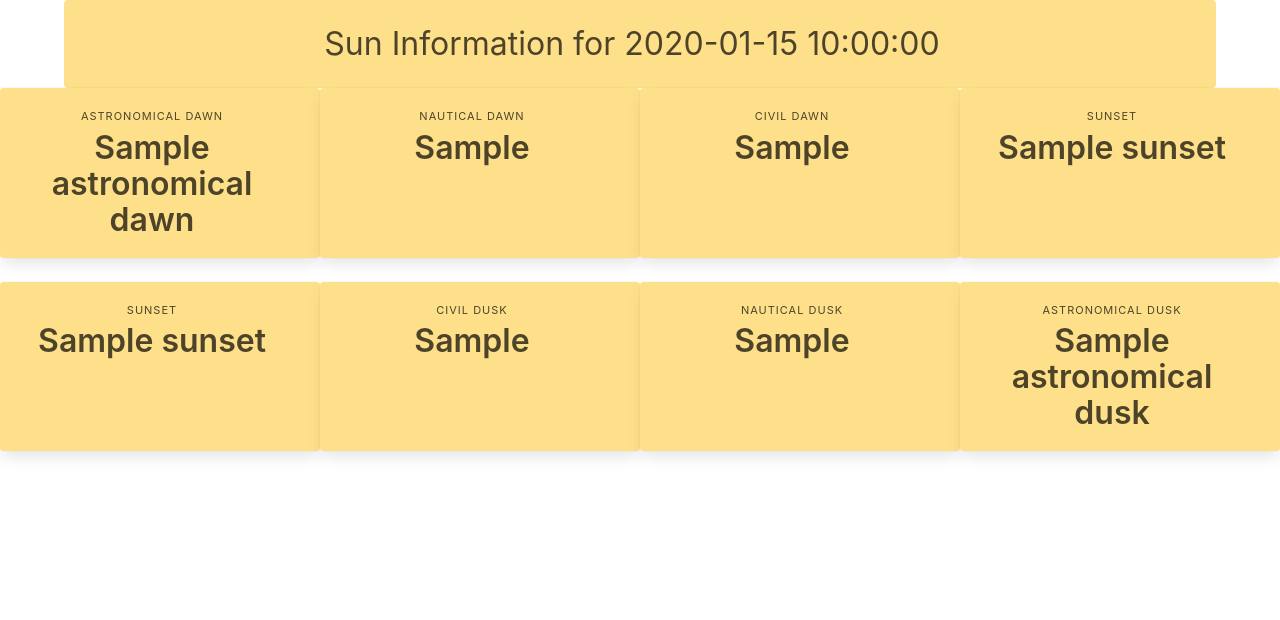
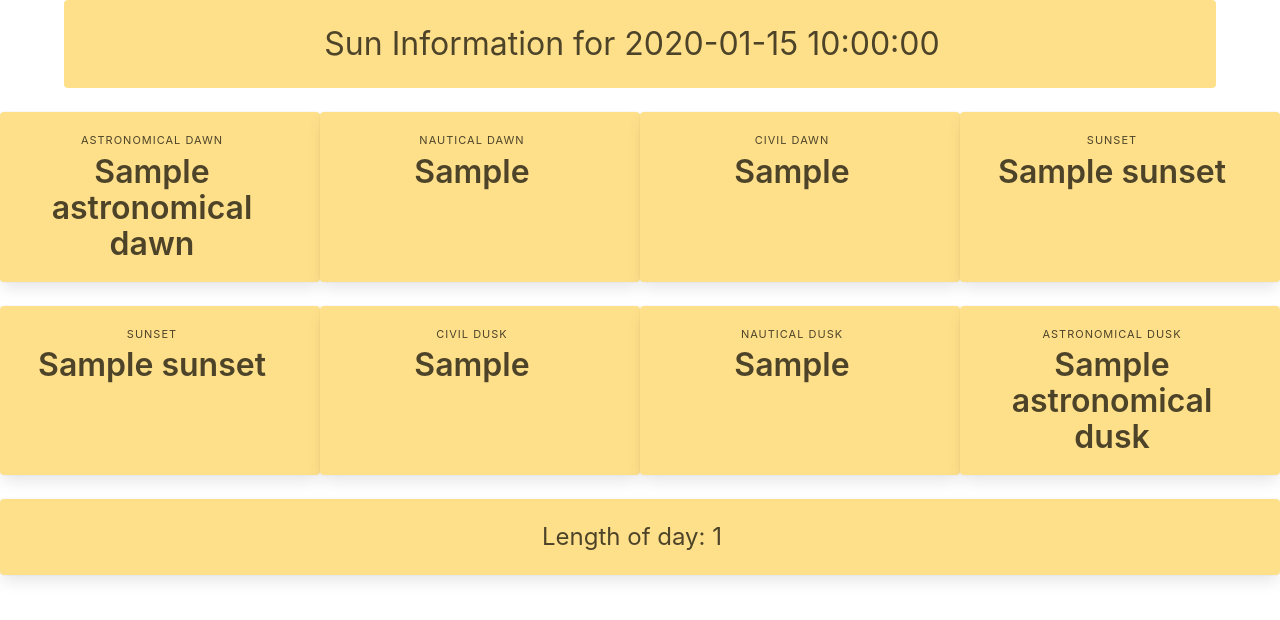
Before and after one commit to mareuter/helios, a FastAPI app: template app/templates/day_information.html in a window 1280 px wide. Shown: the top 620 px of the page. Run offline with FastAPI, Linux system fonts and the light colour scheme; the template is opened without the code that fills it: most values are stand-ins (such as "Sample title", 1, 10 or a date in 2020).

Commit message:
Add day length.

```diff
--- a/app/main.py
+++ b/app/main.py
@@ -16,7 +16,7 @@ from fastapi.templating import Jinja2Templates
 from pydantic import BaseModel
 
 from .exceptions import BadTimezone
-from .formatters import date_format, time_format
+from .formatters import date_format, day_length_format, time_format
 from .helios import Helios
 
 app = FastAPI()
@@ -105,7 +105,13 @@ async def day_information(
             detail=f"Bad time zone given: {tz}",
         )
     output = {k.replace(" ", "_").lower(): time_format(v) for k, v in st.items()}
+    day_length = st["Sunset"] - st["Sunrise"]
     return templates.TemplateResponse(
         "day_information.html",
-        {"request": request, "date": date_format(localtime), **output},
+        {
+            "request": request,
+            "date": date_format(localtime),
+            **output,
+            "day_length": day_length_format(day_length),
+        },
     )
--- a/app/templates/day_information.html
+++ b/app/templates/day_information.html
@@ -5,18 +5,21 @@
 -->
 <!DOCTYPE html>
 <html>
+
 <head>
   <meta charset="utf-8">
   <meta name="viewport" content="width=device-width, initial-scale=1">
   <title>Hello Bulma!</title>
   <link rel="stylesheet" href="{{ url_for('static', path='/css/bulma.min.css') }}">
 </head>
+
 <body>
   <div class="container">
     <div class="notification is-warning has-text-centered is-size-3">
       Sun Information for {{ date }}
     </div>
   </div>
+  <div class="block"></div>
   <div class="tile is-ancestor">
     <div class="tile is-vertical">
       <div class="tile is-parent">
@@ -67,7 +70,13 @@
           </div>
         </div>
       </div>
+      <div class="tile is-parent">
+        <div class="tile is-12 is-child box has-text-centered notification is-warning">
+          <p class="is-size-4">Length of day: {{ day_length }}</p>
+        </div>
+      </div>
     </div>
   </div>
 </body>
+
 </html>
```
Also changed, not shown: app/formatters.py (+19 -0 lines), tests/test_formatters.py (+7 -1 lines). Lines whose indentation alone changed are shown as unchanged.
